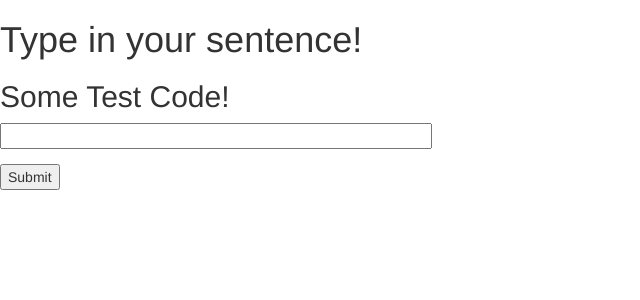
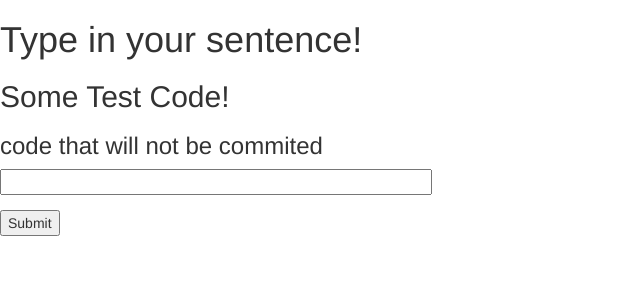
Before and after one commit to matt-ha/TextAnalyzer, a PHP site: page / in a window 1280 px wide. Shown: the top 300 px of the page, without its empty margins (0-640 px from the left). Run offline with PHP 8.4, Linux system fonts and the light colour scheme; some libraries are stand-ins or nearby versions.

Commit message:
commit random code

```diff
--- a/index.php
+++ b/index.php
@@ -17,6 +17,7 @@ require_once 'APICall.php';
     <form action="" method="POST">
       <h1>Type in your sentence!</h1>
 	  <h2>Some Test Code!</h2>
+	  <h3>code that will not be commited</h3>
       <div class="form-group">
         <input type="textarea" name="Text" size="50"></input>
       </div>
```
